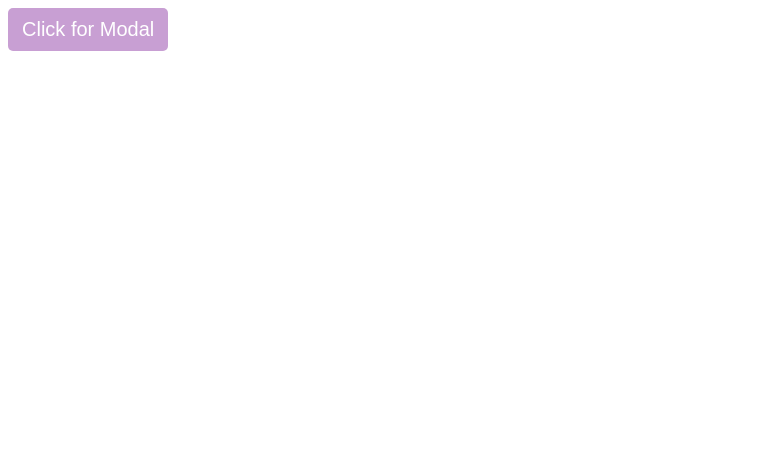
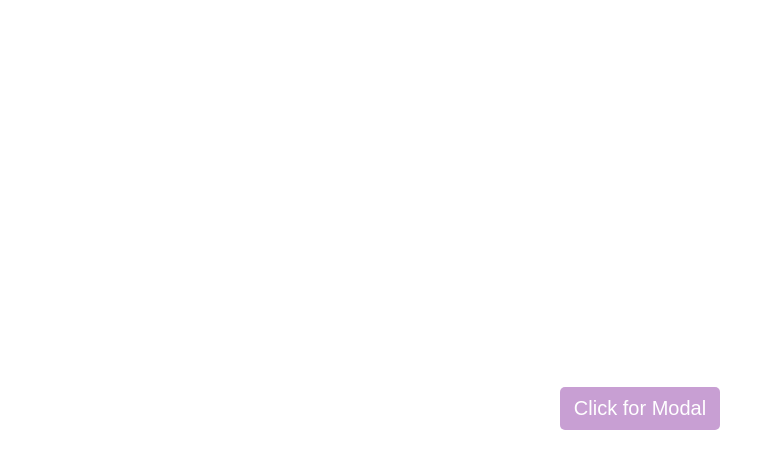
Before and after one commit to mdhasan76/cool-modal, a plain HTML site: page index.html in a window 1280 px wide. Shown: the whole page, without its empty margins (0-775 px from the left). Drawn offline with Linux system fonts and the light colour scheme.

Commit message:
center main btn

```diff
--- a/index.html
+++ b/index.html
@@ -12,7 +12,9 @@
 </head>
 
 <body>
-    <button id="open_modal" class="btn">Click for Modal</button>
+    <div class="main-btn">
+        <button id="open_modal" class="btn">Click for Modal</button>
+    </div>
 
     <div id="modal_container" class="modal-container">
         <div id="modal" class="modal">
--- a/style.css
+++ b/style.css
@@ -1,3 +1,10 @@
+.main-btn {
+    display: flex;
+    justify-content: center;
+    align-items: center;
+    height: 100vh;
+}
+
 .btn {
     padding: 10px 14px;
     border: none;
```
